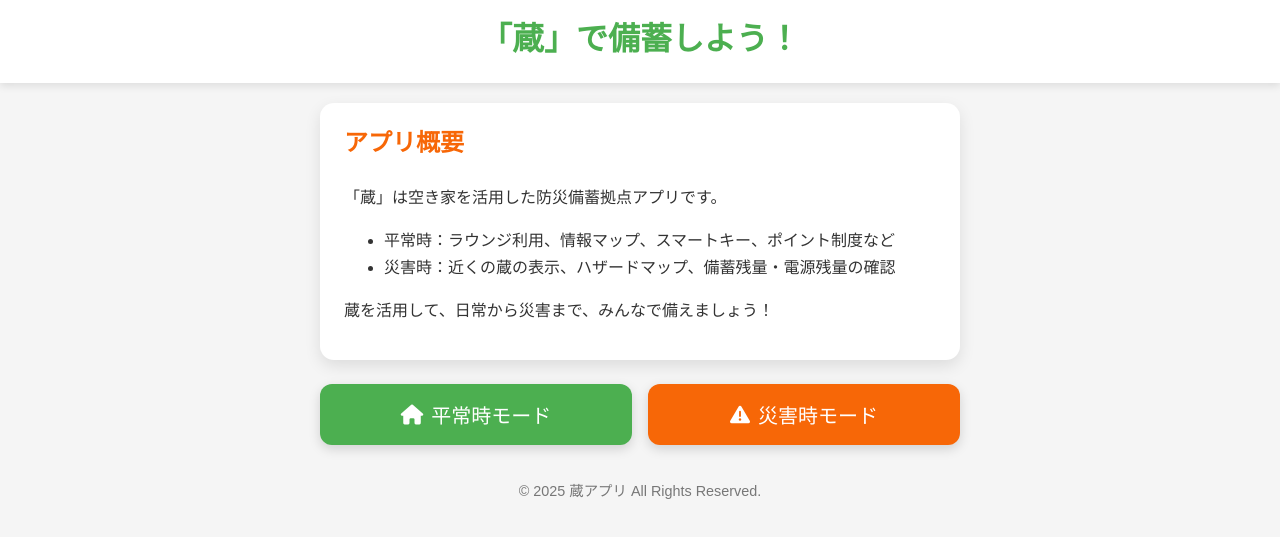
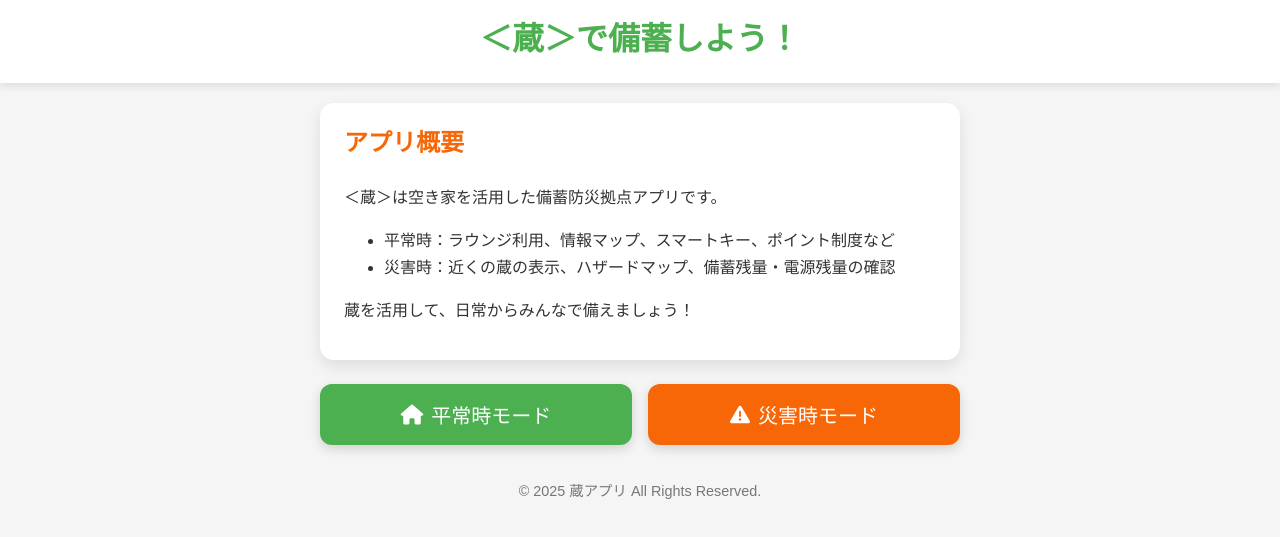
Before and after one commit to yotarouno9z-art/kura_application, a plain HTML site: page index.html in a window 1280 px wide. Shown: the part 127-664 px from the top of the page. Drawn offline with Linux system fonts and the light colour scheme.

Commit message:
Update index.html
タイトル変更

```diff
--- a/index.html
+++ b/index.html
@@ -3,7 +3,7 @@
 <head>
 <meta charset="UTF-8">
 <meta name="viewport" content="width=device-width, initial-scale=1.0">
-<title>蔵 - 防災備蓄アプリ</title>
+<title>＜蔵＞備蓄防災拠点アプリ</title>
 <link rel="stylesheet" href="https://cdnjs.cloudflare.com/ajax/libs/font-awesome/6.4.0/css/all.min.css">
 <style>
 /* ===== フォント ===== */
@@ -163,18 +163,18 @@ footer {
 
 <header>
     <img src="kura_image.png" alt="蔵ロゴ">
-    <h1>「蔵」で備蓄しよう！</h1>
+    <h1>＜蔵＞で備蓄しよう！</h1>
 </header>
 
 <div class="main-content">
     <div class="card">
         <h2>アプリ概要</h2>
-        <p>「蔵」は空き家を活用した防災備蓄拠点アプリです。</p>
+        <p>＜蔵＞は空き家を活用した備蓄防災拠点アプリです。</p>
         <ul>
             <li>平常時：ラウンジ利用、情報マップ、スマートキー、ポイント制度など</li>
             <li>災害時：近くの蔵の表示、ハザードマップ、備蓄残量・電源残量の確認</li>
         </ul>
-        <p>蔵を活用して、日常から災害まで、みんなで備えましょう！</p>
+        <p>蔵を活用して、日常からみんなで備えましょう！</p>
     </div>
 
     <div class="button-group">
```
